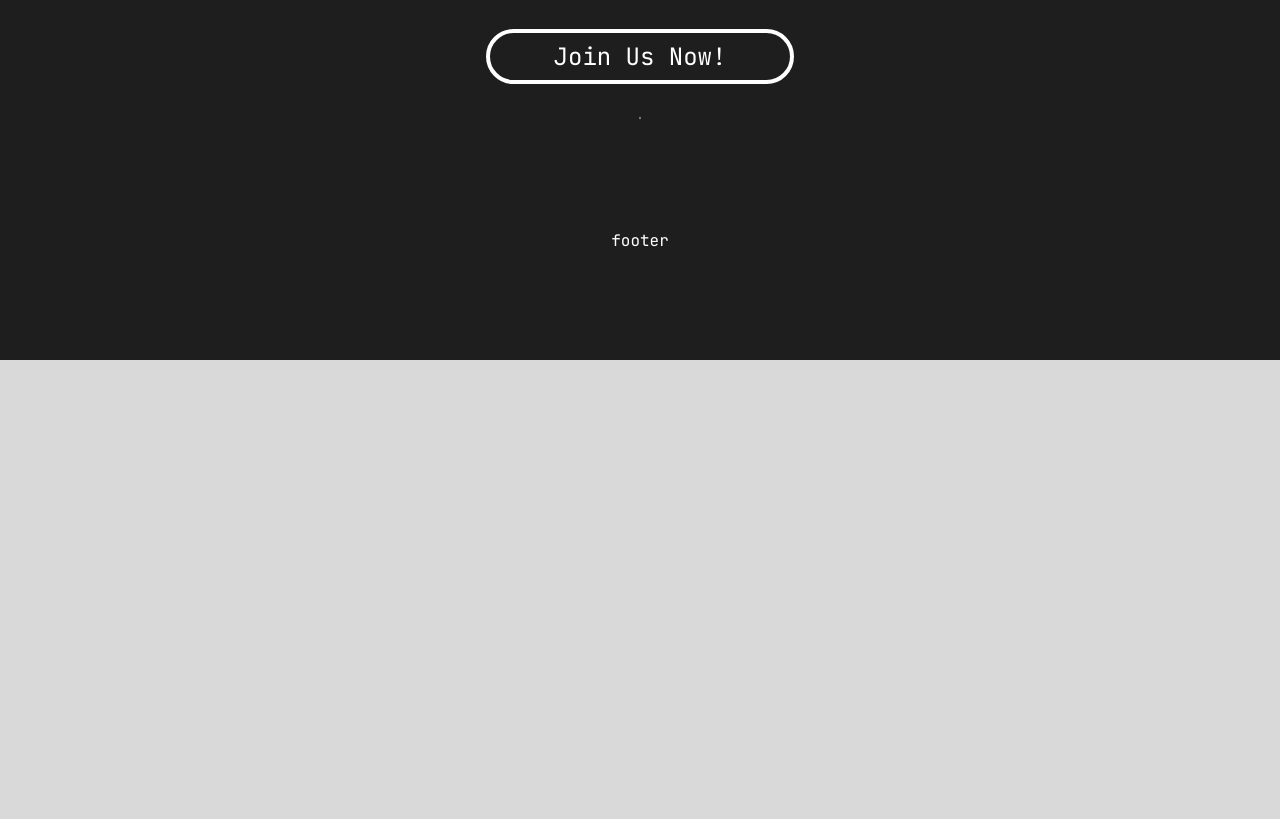
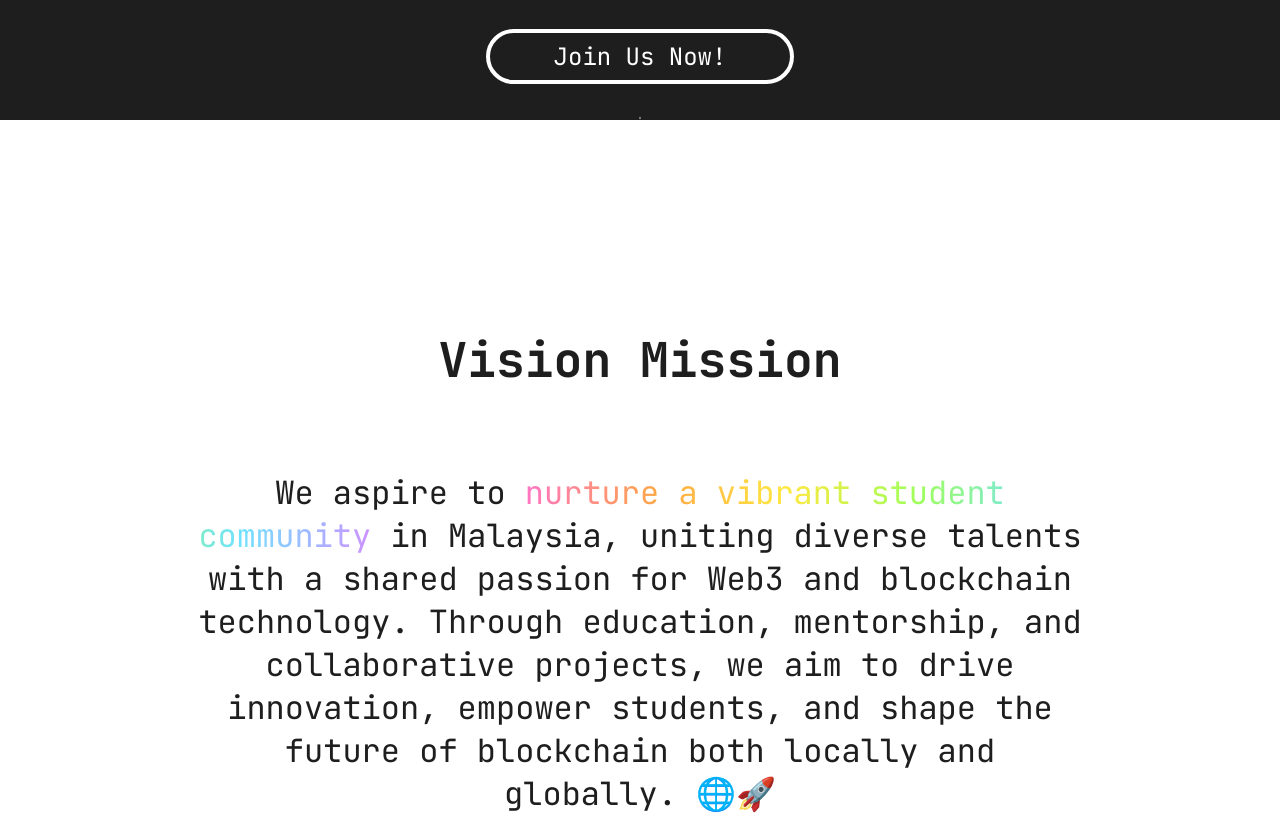
Before and after one commit to AaronHo-0716/Web-Design-Course, a plain HTML site: page index.html in a window 1280 px wide. Shown: the part 680-1499 px from the top of the page. Before the commit the page ends 1040 px from the top, so only its background shows below. Drawn offline with Linux system fonts and the light colour scheme.

Commit message:
Fucking vision mission

```diff
--- a/index.css
+++ b/index.css
@@ -17,7 +17,7 @@ body {
   margin: 0;
   font-family: "Jetbrains Mono", monospace;
   --primary-color: #1e1e1e;
-  --secondary-color: #ECD264;
+  --secondary-color: #ecd264;
 }
 
 a {
@@ -32,8 +32,8 @@ button {
   padding-bottom: 0.5rem;
   font-size: 1.5rem;
   border-radius: 9999px;
-  border-style:solid;
-  font-family:inherit;
+  border-style: solid;
+  font-family: inherit;
   cursor: pointer;
 }
 
@@ -127,18 +127,24 @@ button {
 }
 
 .button-signup:hover {
-  box-shadow: 0 0 10px var(--secondary-color), 0 0 20px var(--secondary-color), 0 0 40px var(--secondary-color);
+  box-shadow:
+    0 0 10px var(--secondary-color),
+    0 0 20px var(--secondary-color),
+    0 0 40px var(--secondary-color);
 }
 
 .button-login:hover {
-  box-shadow: 0 0 10px white, 0 0 20px white, 0 0 40px white;
+  box-shadow:
+    0 0 10px white,
+    0 0 20px white,
+    0 0 40px white;
 }
 
 .landing-text {
   margin: 0;
   padding: 0;
   width: 34rem;
-  text-wrap:wrap;
+  text-wrap: wrap;
 }
 
 .text-large {
@@ -168,12 +174,12 @@ button {
 }
 
 .landing-center-content {
-  display:flex;
+  display: flex;
   flex-direction: row;
   justify-content: space-evenly;
   align-items: center;
   height: 100%;
-  width: 100%
+  width: 100%;
 }
 
 .action-button {
@@ -185,5 +191,45 @@ button {
 }
 
 .action-button:hover {
-  box-shadow: 0 0 10px white, 0 0 20px white, 0 0 40px white;
+  box-shadow:
+    0 0 10px white,
+    0 0 20px white,
+    0 0 40px white;
 }
+
+section {
+  display: flex;
+  flex-direction: column;
+  justify-content: center;
+  align-items: center;
+  background-color: white;
+  width: 100%;
+  color: var(--primary-color);
+}
+
+.section-content {
+  display: flex;
+  flex-direction: column;
+  justify-content: center;
+  align-items: center;
+  padding-top: 10rem;
+  padding-bottom: 10rem;
+  padding-left: 12rem;
+  padding-right: 12rem;
+
+}
+
+.section-title {
+  font-size: 3rem;
+}
+
+.vision-mission {
+  text-align:center;
+  font-size: 2rem;
+}
+
+.gradient-text {
+  background: linear-gradient(to right, #FF75C3, #FFA647, #FFE83F, #9FFF5B, #70E2FF, #CD93FF);
+  -webkit-background-clip: text;
+  -webkit-text-fill-color: transparent;
+}
--- a/index.html
+++ b/index.html
@@ -72,6 +72,27 @@
         />
       </svg>
     </div>
+    <section>
+      <div class="section-content">
+        <h3 class="section-title">Vision Mission</h3>
+        <p class="vision-mission">We aspire to <span class="gradient-text">nurture a vibrant student community</span> in  Malaysia, uniting diverse talents with a shared passion for Web3 and  blockchain technology. Through education, mentorship, and collaborative  projects, we aim to drive innovation, empower students, and shape the future of blockchain both locally and globally. 🌐🚀</p>
+      </div>
+    </section>
+    <section>
+        <div class="section-content">
+          <h3 class="section-title">Partned With</h3>
+        </div>
+    </section>
+    <section>
+        <div class="section-content">
+          <h3 class="section-title">Frequently Asked Questions</h3>
+        </div>
+    </section>
+    <section>
+        <div class="section-content">
+          <h3 class="section-title">What are you watiing for?</h3>
+        </div>
+    </section>
     <div class="footer">footer</div>
   </body>
 </html>
```
